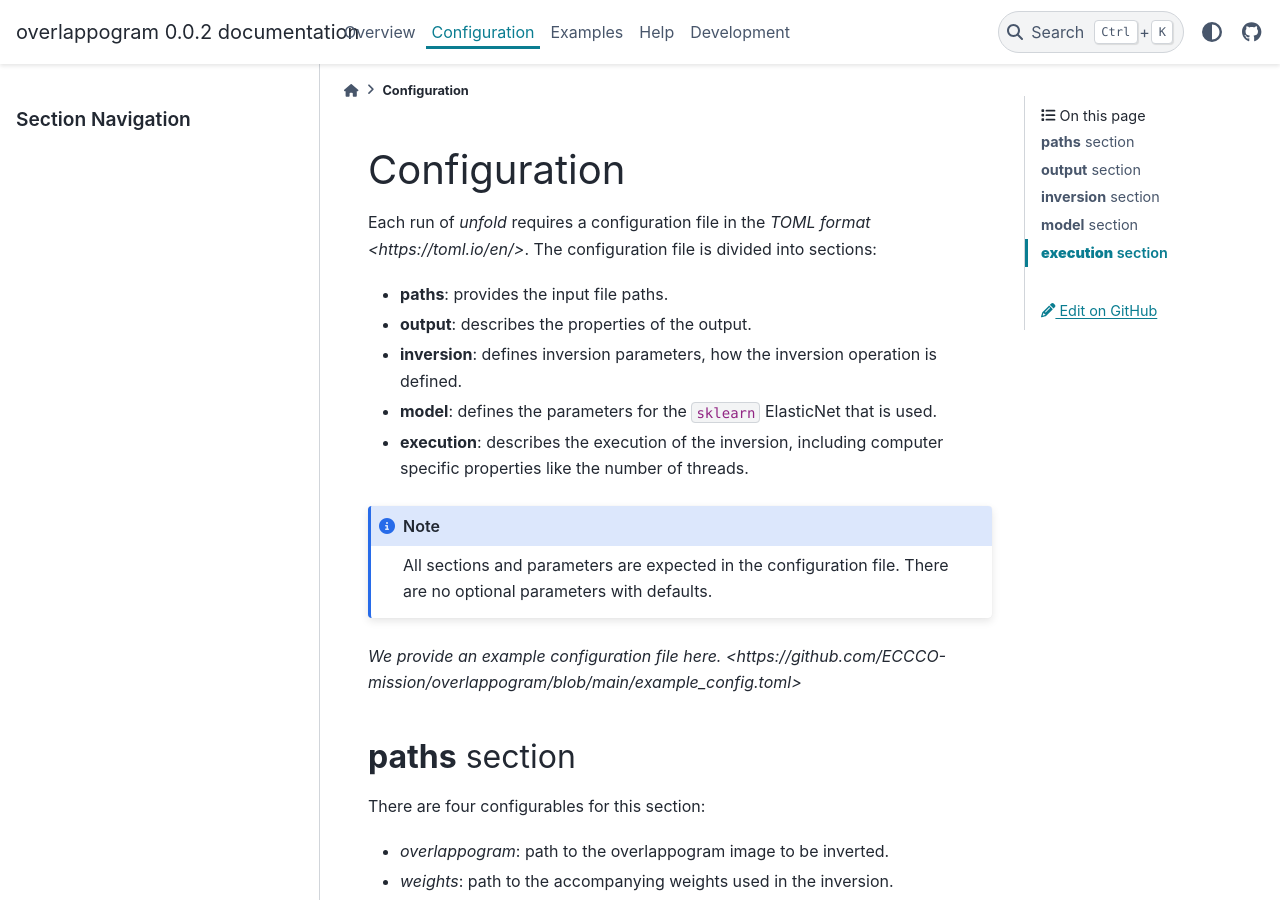
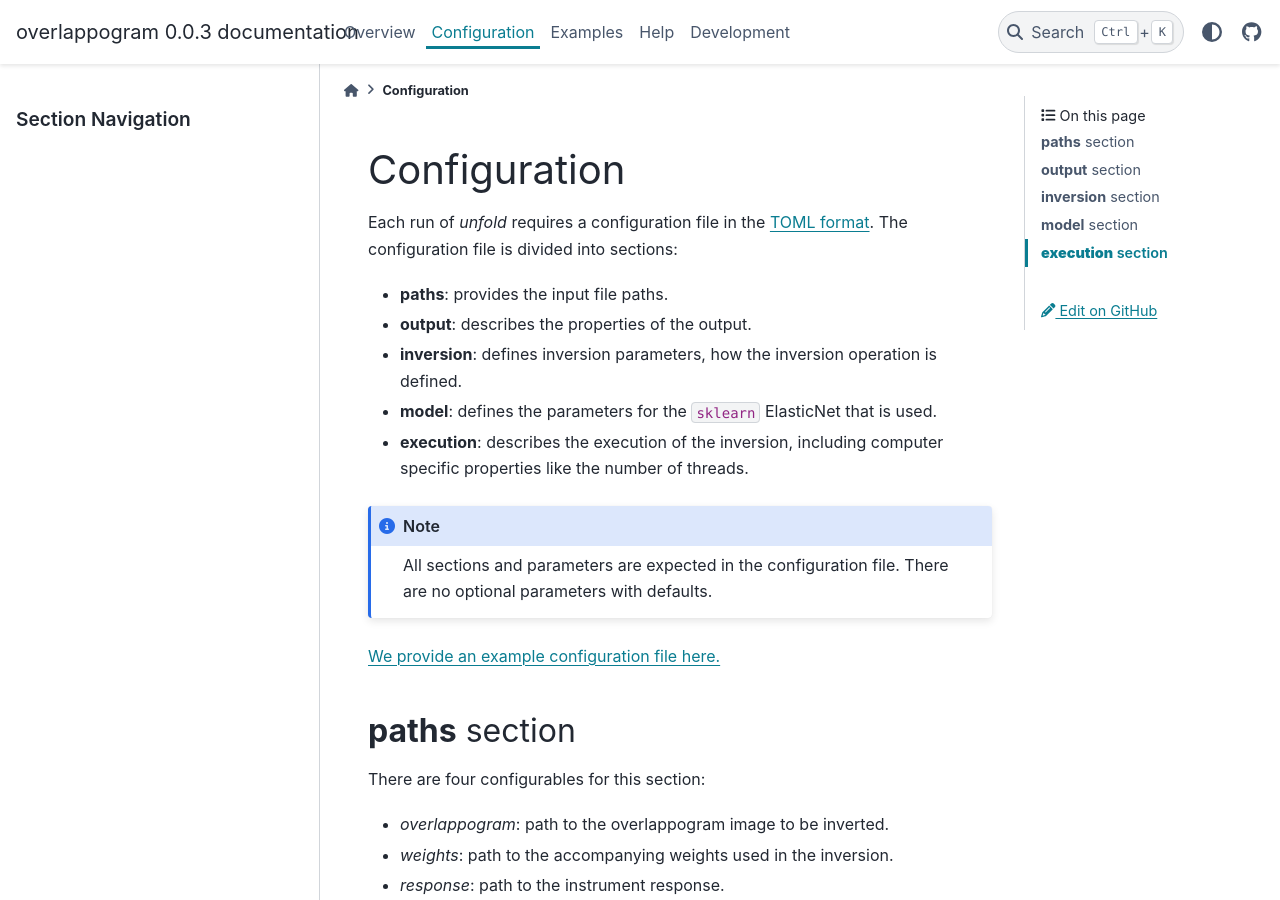
Before and after one commit to ECCCO-mission/overlappogram, a Sphinx documentation site: the page built from docs/configuration.rst, in a window 1280 px wide and 900 px high. Built offline with Sphinx 7.4.7 and the PyData theme 0.15.4, drawn with Linux system fonts in a browser that asks for light colours; some of the changed text lies outside the part shown.

Commit message:
improves docs
makes links work right, fills in missing parameter info

```diff
--- a/docs/conf.py
+++ b/docs/conf.py
@@ -9,7 +9,7 @@
 project = "overlappogram"
 copyright = "2024, J. Marcus Hughes, Dyana Beabout"
 author = "J. Marcus Hughes, Dyana Beabout"
-release = "0.0.2"
+release = "0.0.3"
 
 # -- General configuration ---------------------------------------------------
 # https://www.sphinx-doc.org/en/master/usage/configuration.html#general-configuration
--- a/docs/configuration.rst
+++ b/docs/configuration.rst
@@ -3,7 +3,7 @@
 Configuration
 ==============
 
-Each run of `unfold` requires a configuration file in the `TOML format <https://toml.io/en/>`. The configuration file
+Each run of `unfold` requires a configuration file in the `TOML format <https://toml.io/en/>`_. The configuration file
 is divided into sections:
 
 - **paths**: provides the input file paths.
@@ -15,7 +15,7 @@ is divided into sections:
 .. note::
     All sections and parameters are expected in the configuration file. There are no optional parameters with defaults.
 
-`We provide an example configuration file here. <https://github.com/ECCCO-mission/overlappogram/blob/main/example_config.toml>`
+`We provide an example configuration file here. <https://github.com/ECCCO-mission/overlappogram/blob/main/example_config.toml>`_
 
 **paths** section
 ------------------
```
Also changed, not shown: other parts of docs/configuration.rst (+2 -2 lines), README.md (+1 -1 lines), docs/overview.rst (+7 -0 lines).
